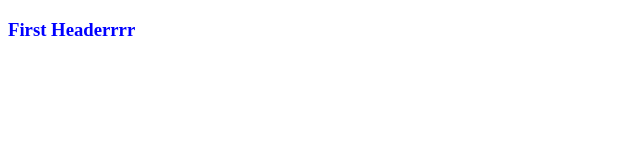
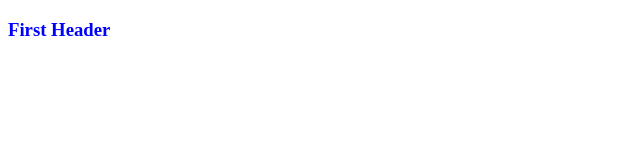
Before and after one commit to Beneficco/blabla, a plain HTML site: page index.html in a window 1280 px wide. Shown: the full height of the page, 0-640 px from the left. Drawn offline with Linux system fonts and the light colour scheme.

Commit message:
second commit

```diff
--- a/index.html
+++ b/index.html
@@ -8,6 +8,6 @@
     <title>Document</title>
 </head>
 <body>
-    <h3>First Headerrrr</h3>
+    <h3>First Header</h3>
 </body>
 </html>
```
